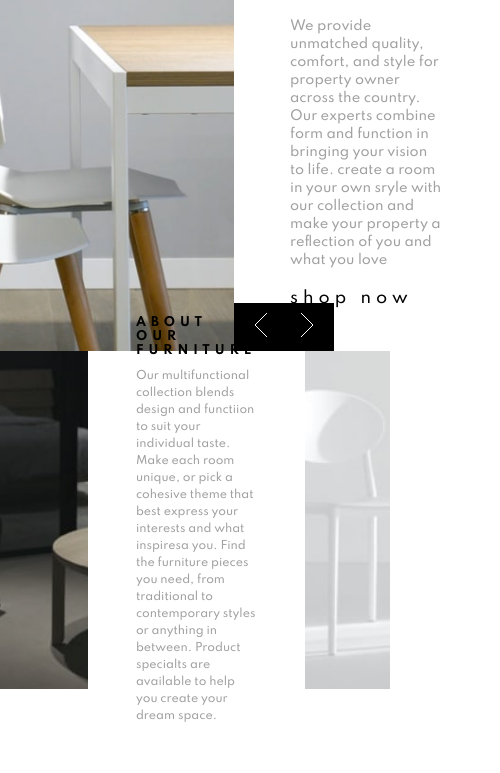
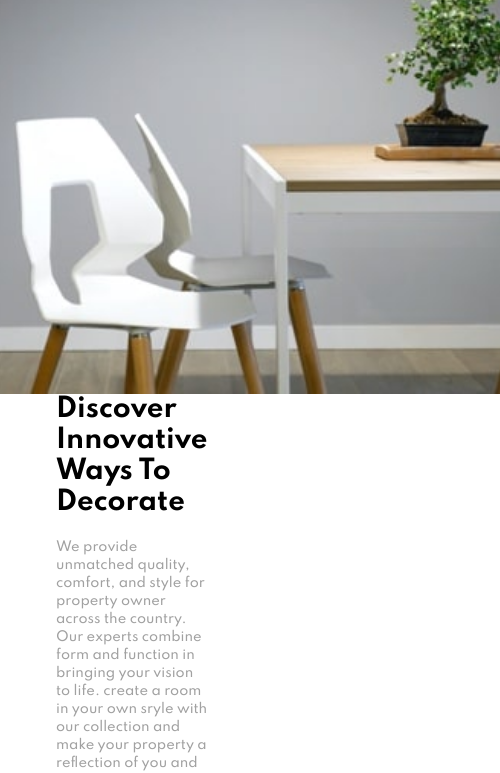
Before and after one commit to daudi13/room-homepage-master, a plain HTML site: page index.html in a window 390 px wide. Shown: the part 155-928 px from the top of the page, 500 px wide, since content can reach past the window. Before the commit the page ends 880 px from the top, so only its background shows below. Drawn offline with Linux system fonts and the light colour scheme; a script that the page names is missing.

Commit message:
commit mobile

```diff
--- a/sass/_container.scss
+++ b/sass/_container.scss
@@ -2,15 +2,35 @@
 .container{
     max-width: 1440px;
     margin: auto;
+
+    @include breakpoints-down (tablet) {
+        max-width: 47.9375rem;
+    }
+
+    @include breakpoints-down (mobile) {
+        width: 500px;
+    }
+
 
     .top-container {
         height: 60vh;
         width: 100%;
         display: flex;
 
+        @include breakpoints-down (mobile) {
+            flex-direction: column;
+            height: 1000px;
+            width: 100%;
+        }
+
         .top-container-a {
             width: 60%;
             position: relative;
+
+            @include breakpoints-down (mobile) {
+                width: 100%;
+                height: 100%;
+            }
 
             .slider-item {
                 position: absolute;
@@ -35,6 +55,21 @@
 
             .three{
                 background-image: url('/images/desktop-image-hero-3.jpg');
+            }
+
+            @include breakpoints-down (mobile) {
+
+                .one {
+                    background-image: url('/images/mobile-image-hero-1.jpg');
+                }
+
+                .two {
+                    background-image: url('/images/mobile-image-hero-2.jpg');
+                }
+
+                .three {
+                    background-image: url('/images/mobile-image-hero-3.jpg');
+                }
             }
 
 
@@ -180,4 +215,6 @@
         }
 
     }
+
+
 }
--- a/sass/_default.scss
+++ b/sass/_default.scss
@@ -13,6 +13,11 @@ body {
     overflow: hidden;
     font-family: 'Spartan', sans-serif;
     font-size: 12px;
+
+    @include breakpoints-down (tablet) {
+        overflow: scroll;
+        height: auto;
+    }
 }
 
 img {
--- a/sass/main.scss
+++ b/sass/main.scss
@@ -1,3 +1,4 @@
+@import 'mixins';
 @import 'default';
 @import 'variables';
 @import 'container';
```
Also changed, not shown: dist/css/main.css, 1 other file.
